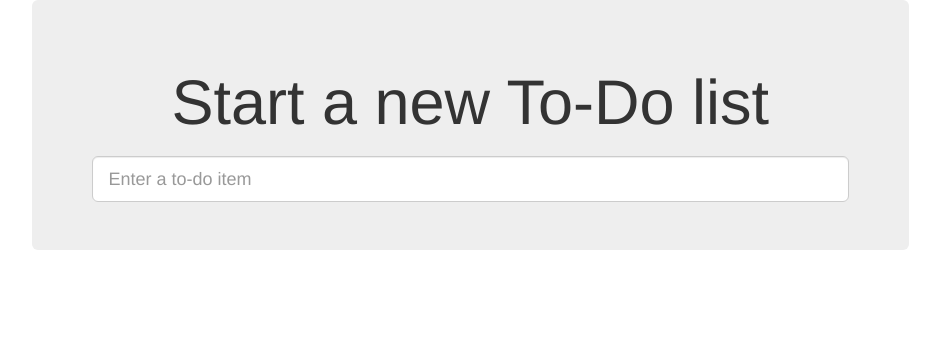
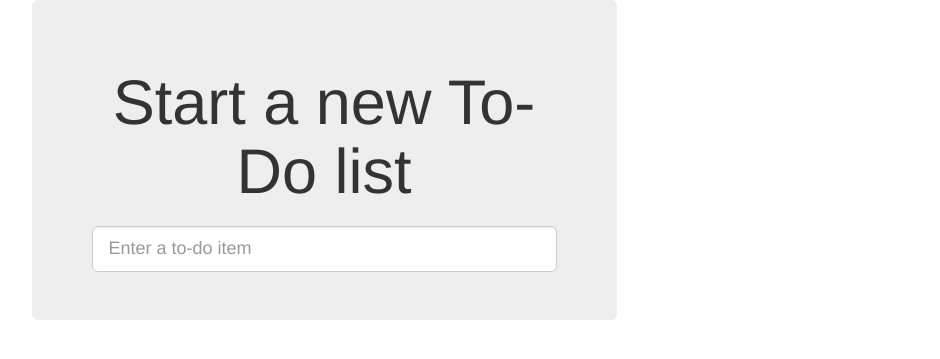
Before and after one commit to paperworker-hsg/TDD_with_python, a Django app: page / in a window 1280 px wide. Shown: the top 359 px of the page, without its empty margins (316-1256 px from the left). Run offline with Django 3.2, Linux system fonts and the light colour scheme; some libraries are stand-ins or nearby versions.

Commit message:
부트스트랩 수정

```diff
--- a/lists/templates/base.html
+++ b/lists/templates/base.html
@@ -14,7 +14,7 @@
       <div class="container">
 
         <div class="row">
-          <div class="co-lg-6 col-lg-offset-3 jumbotron">
+          <div class="col-md-6 col-md-offset-3 jumbotron">
             <div class="text-center">
               <h1>{% block header_text %}{% endblock %}</h1>
               <form method="POST" action="{% block form_action %}{% endblock %}">
@@ -26,7 +26,7 @@
         </div>
 
         <div class="row">
-          <div class="col-lg-6 col-lg-offset-3">
+          <div class="col-md-6 col-md-offset-3">
             {% block table %}
             {% endblock %}
           </div>
```
